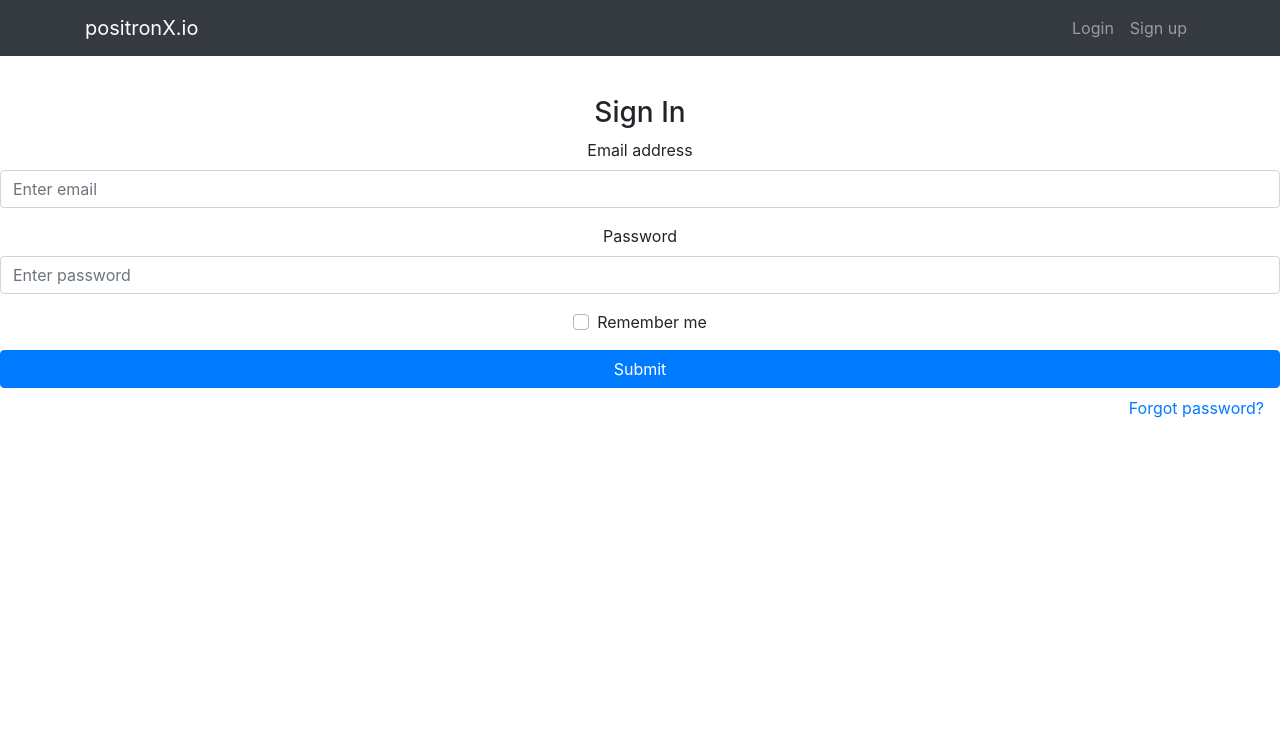
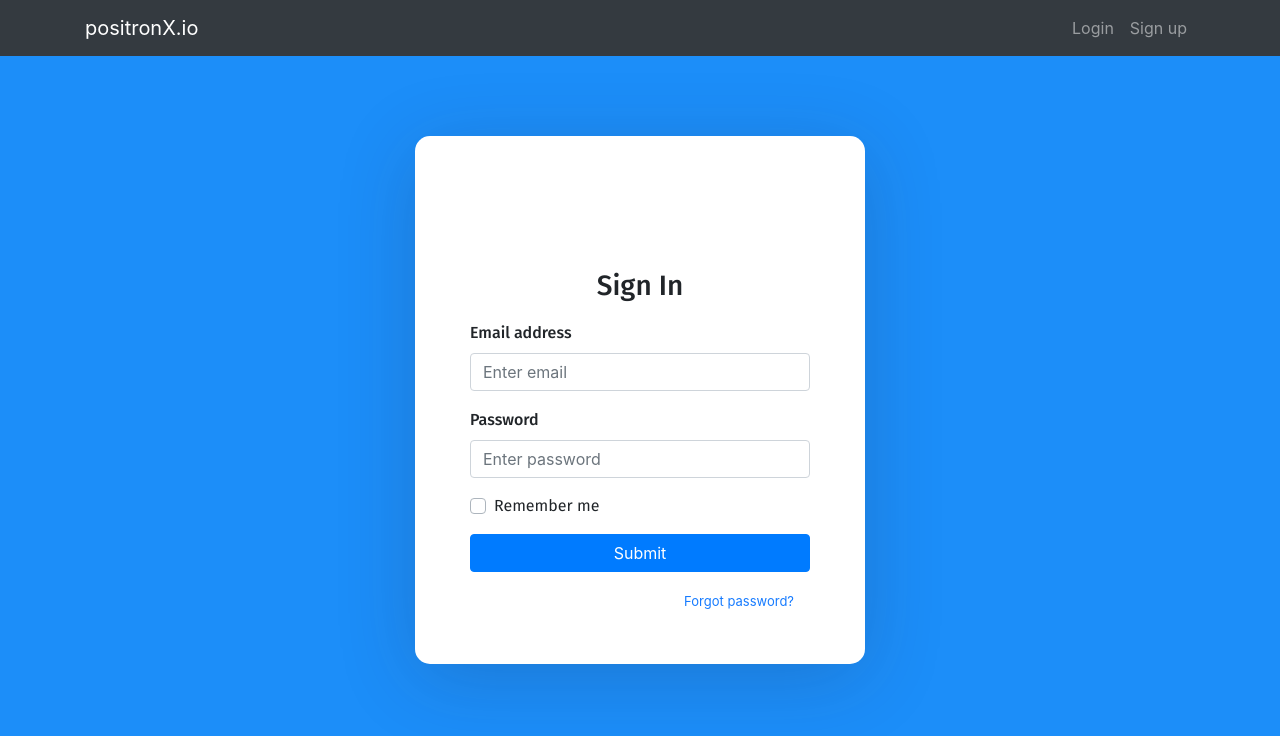
Before and after one commit to jobintweets/react-playground, a React (Create React App) app: page / in a window 1280 px wide. Shown: the top 736 px of the page. Built offline with nearby package versions, Linux system fonts and the light colour scheme.

Commit message:
css added

```diff
--- a/src/index.css
+++ b/src/index.css
@@ -1,4 +1,4 @@
-body {
+/* body {
   margin: 0;
   font-family: -apple-system, BlinkMacSystemFont, 'Segoe UI', 'Roboto', 'Oxygen',
     'Ubuntu', 'Cantarell', 'Fira Sans', 'Droid Sans', 'Helvetica Neue',
@@ -10,4 +10,77 @@
 code {
   font-family: source-code-pro, Menlo, Monaco, Consolas, 'Courier New',
     monospace;
+} */
+@import url('https://fonts.googleapis.com/css?family=Fira+Sans:400,500,600,700,800');
+
+* {
+  box-sizing: border-box;
 }
+body {
+  background: #1C8EF9 !important;
+  min-height: 100vh;
+  display: flex;
+  font-weight: 400;
+  font-family: 'Fira Sans', sans-serif;
+}
+
+h1,h2,h3,h4,h5,h6,label,span {
+  font-weight: 500;
+  font-family: 'Fira Sans', sans-serif;
+}
+
+body, html, .App, #root, .auth-wrapper {
+  width: 100%;
+  height: 100%;
+}
+
+.navbar-light {
+  background-color: #ffffff;
+  box-shadow: 0px 14px 80px rgba(34, 35, 58, 0.2);
+}
+
+.auth-wrapper {
+  display: flex;
+  justify-content: center;
+  flex-direction: column;
+  text-align: left;
+}
+
+.auth-inner {
+  width: 450px;
+  margin: auto;
+  background: #ffffff;
+  box-shadow: 0px 14px 80px rgba(34, 35, 58, 0.2);
+  padding: 40px 55px 45px 55px;
+  border-radius: 15px;
+  transition: all .3s;
+}
+
+.auth-wrapper .form-control:focus {
+  border-color: #167bff;
+  box-shadow: none;
+}
+
+.auth-wrapper h3 {
+  text-align: center;
+  margin: 0;
+  line-height: 1;
+  padding-bottom: 20px;
+}
+
+.custom-control-label {
+  font-weight: 400;
+}
+
+.forgot-password,
+.forgot-password a {
+  text-align: right;
+  font-size: 13px;
+  padding-top: 10px;
+  color: #7f7d7d;
+  margin: 0;
+}
+
+.forgot-password a {
+  color: #167bff;
+}
```
